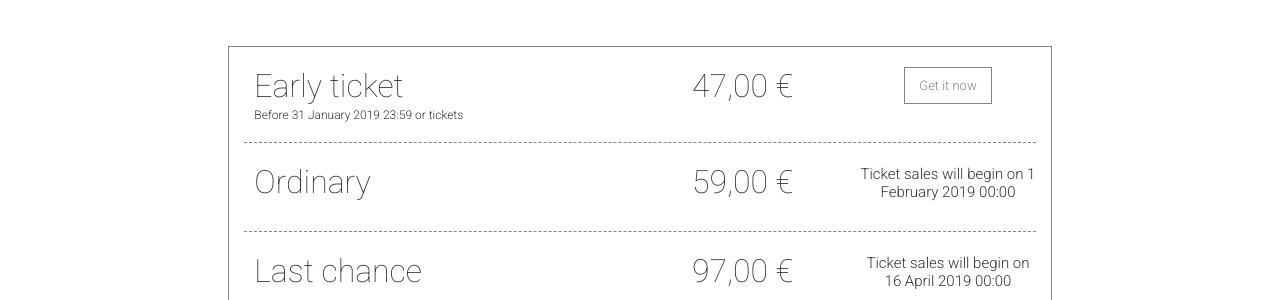
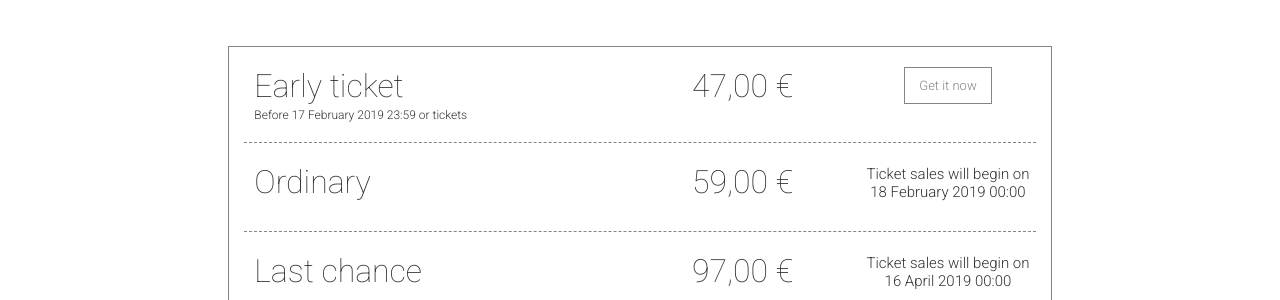
Before and after one commit to ITPUG/2019.pgday.it, a Jekyll site: the page built from index.en.html, in a window 1280 px wide and 900 px high, scrolled down 5789 px. Shown: the part 152-452 px from the top of the window. Built offline with Jekyll 4.4.1, drawn with Linux system fonts in a browser that asks for light colours; nearby versions of some CDN libraries; comment, search, counter and statistics services are not loaded; some of the changed lines change nothing that is shown.

Commit message:
variazione biglietto

```diff
--- a/_config.yml
+++ b/_config.yml
@@ -241,7 +241,7 @@ ticketsOffers:
     it: ["Early ticket - PGDay.IT 2019", "17 maggio 2019", "Bologna"]
     en: ["Early ticket - PGDay.IT 2019", "May 17th, 2019", "Bologna"]
   validFrom: "2018-09-14T10:00"
-  validThrough: "2019-01-31T23:59"
+  validThrough: "2019-02-17T23:59"
   disabled: false
  -
   name:
@@ -256,7 +256,7 @@ ticketsOffers:
   ticketContentList:
     it: ["Ordinario - PGDay.IT 2019", "17 maggio 2019", "Bologna"]
     en: ["Ordinary - PGDay.IT 2019", "May 17th, 2019", "Bologna"]
-  validFrom: "2019-02-01T00:00"
+  validFrom: "2019-02-18T00:00"
   validThrough: "2019-04-145T23:59"
   disabled: true
  -
```
